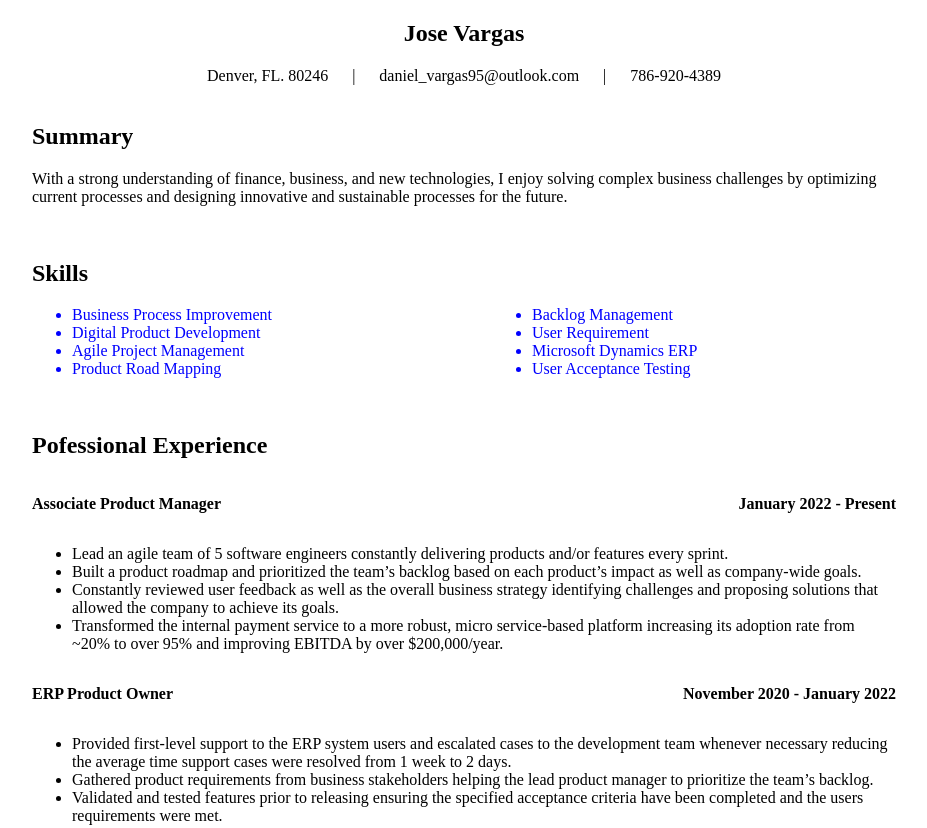
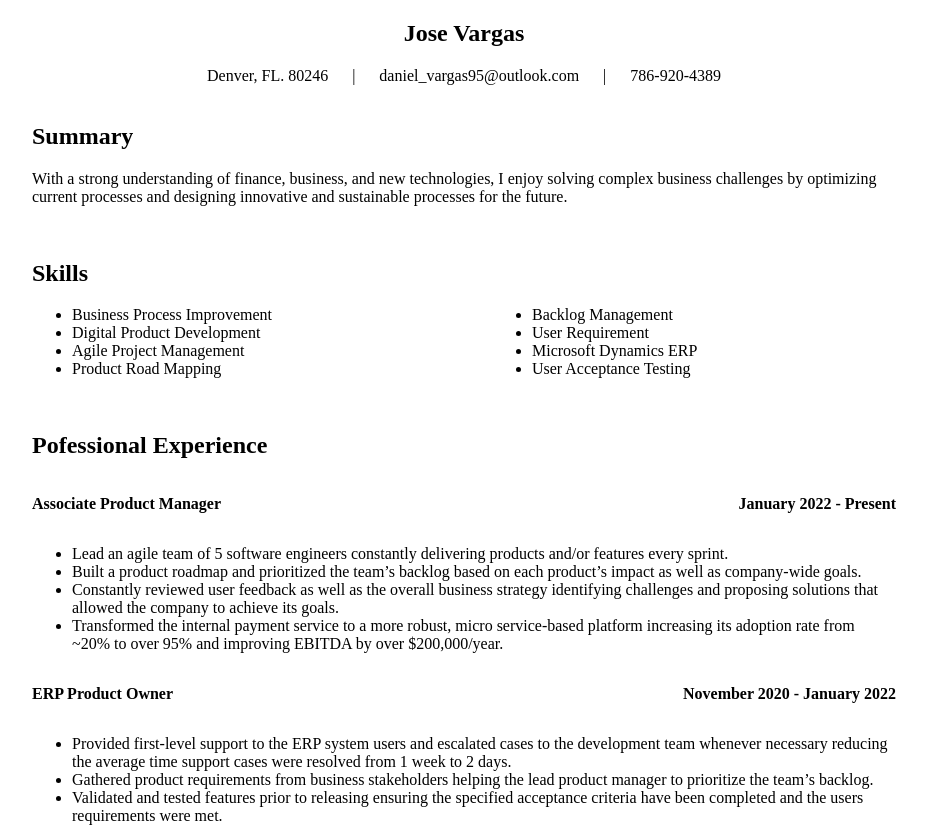
Before and after one commit to josheyxyz/resume.github.io, a plain HTML site: page index.html in a window 1280 px wide. Shown: the top 828 px of the page, without its empty margins (176-1103 px from the left). Drawn offline with Linux system fonts and the light colour scheme.

Commit message:
Update Styling.css
Removed the blue color

```diff
--- a/Styling.css
+++ b/Styling.css
@@ -36,10 +36,6 @@
     display: inline-block;
 }
 
-.skills{
-    color: blue;
-}
-
 .skills ul{
     display: inline-block;
     margin-top: 0%;
```
